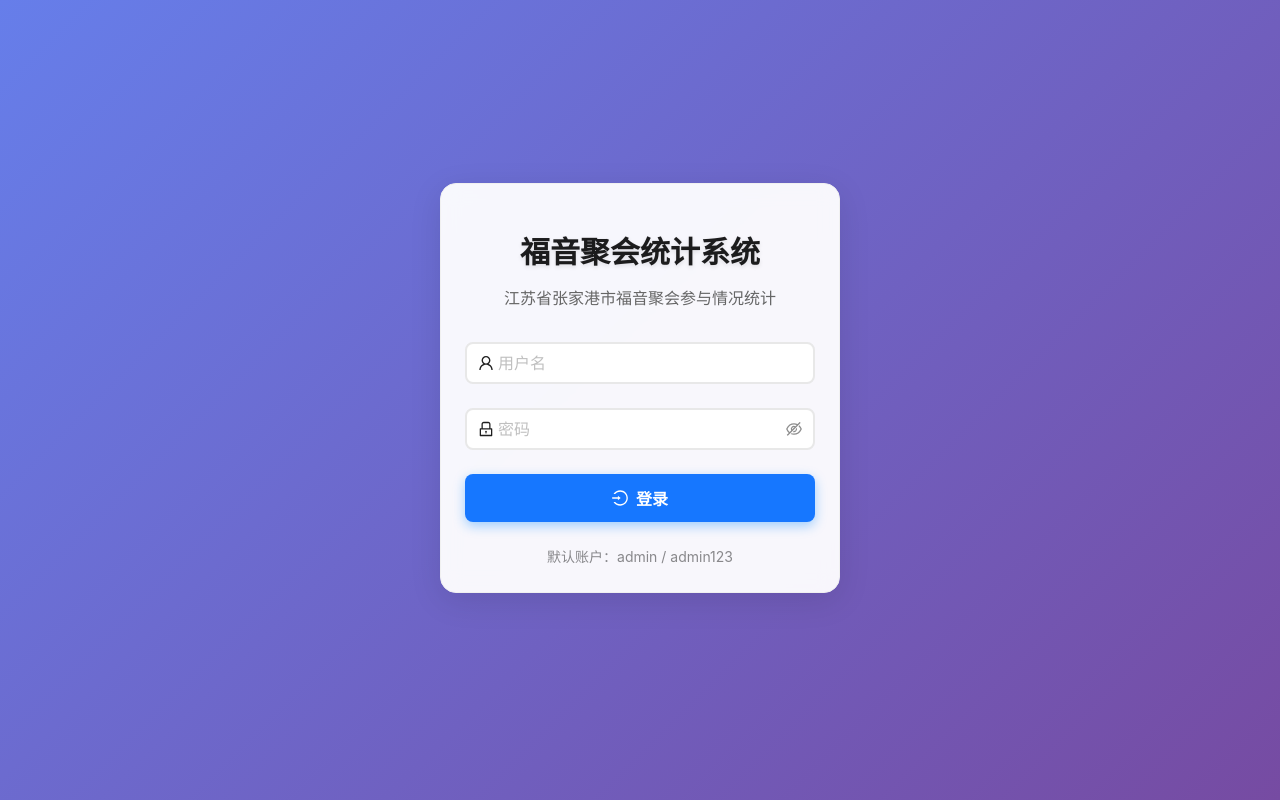
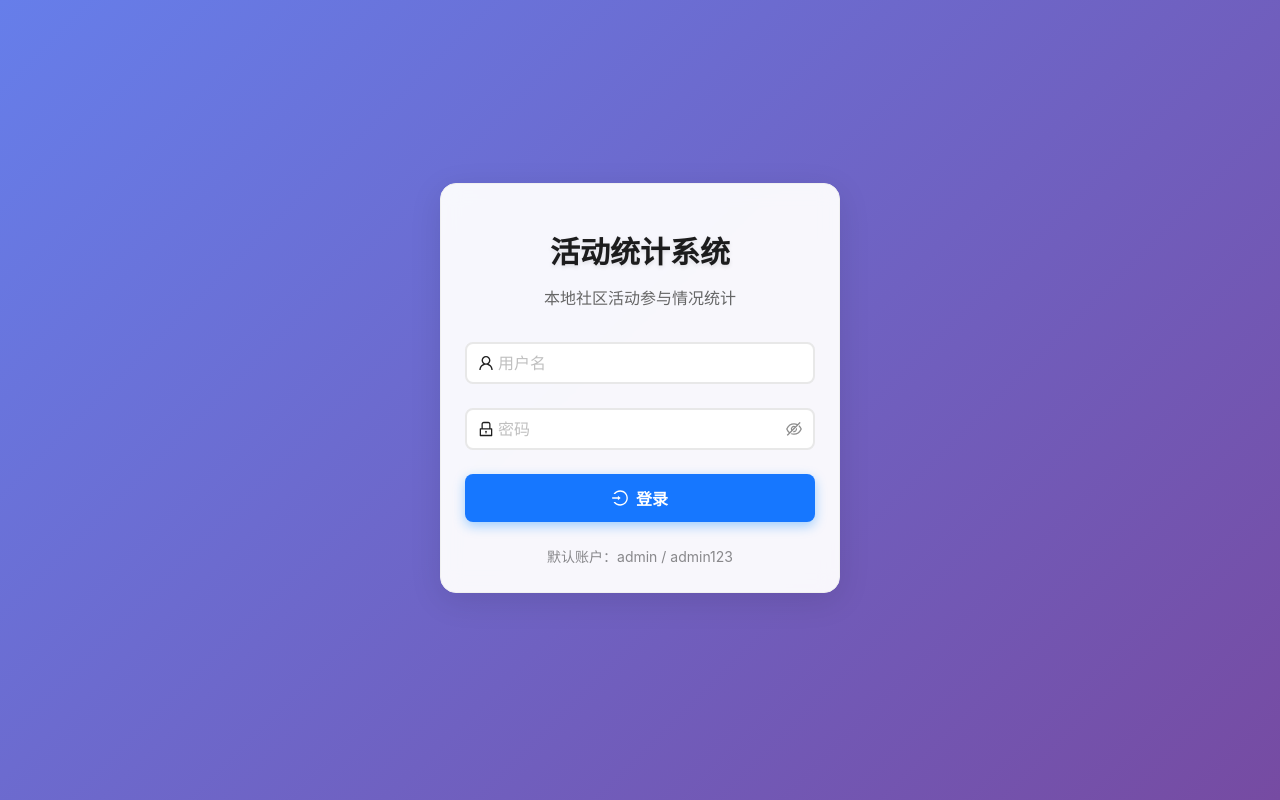
Before and after one commit to YinniCoding/gospel-meeting-stats-clean, a React (Create React App) app in the folder client/: page / in a window 1280 px wide. Built offline with nearby package versions, Linux system fonts and the light colour scheme; no server answers.

Commit message:
renaming all

```diff
--- a/client/public/404.html
+++ b/client/public/404.html
@@ -2,7 +2,7 @@
 <html>
   <head>
     <meta charset="utf-8">
-    <title>福音聚会统计系统</title>
+    <title>活动统计系统</title>
     <script type="text/javascript">
       // Single Page Apps for GitHub Pages
       // MIT License
--- a/client/public/index.html
+++ b/client/public/index.html
@@ -7,11 +7,11 @@
     <meta name="theme-color" content="#000000" />
     <meta
       name="description"
-      content="江苏省张家港市福音聚会参与情况统计网站"
+      content="本地社区活动参与情况统计网站"
     />
     <link rel="apple-touch-icon" href="%PUBLIC_URL%/logo192.png" />
     <link rel="manifest" href="%PUBLIC_URL%/manifest.json" />
-    <title>福音聚会统计系统</title>
+    <title>活动统计系统</title>
   </head>
   <body>
     <noscript>您需要启用JavaScript才能运行此应用程序。</noscript>
--- a/client/src/components/Dashboard.js
+++ b/client/src/components/Dashboard.js
@@ -59,7 +59,7 @@ const Dashboard = () => {
       icon: <PlusOutlined />,
       color: '#1890ff',
       onClick: () => navigate('/meetings/add'),
-      description: '记录新的福音聚会'
+      description: '记录新的社区活动'
     },
     {
       title: '查看统计',
@@ -96,9 +96,9 @@ const Dashboard = () => {
   return (
     <div>
       <div style={{ marginBottom: 24 }}>
-        <Title level={2}>欢迎使用福音聚会统计系统</Title>
+        <Title level={2}>欢迎使用活动统计系统</Title>
         <Text type="secondary">
-          江苏省张家港市福音聚会参与情况统计管理平台
+          本地社区活动参与情况统计管理平台
         </Text>
       </div>
 
--- a/client/src/components/Header.js
+++ b/client/src/components/Header.js
@@ -99,7 +99,7 @@ const Header = () => {
         />
 
         <div style={{ color: 'white', fontSize: '18px', fontWeight: 'bold' }}>
-          福音聚会统计系统
+          活动统计系统
         </div>
       </div>
 
--- a/client/src/components/Login.js
+++ b/client/src/components/Login.js
@@ -31,10 +31,10 @@ const Login = () => {
       <Card className="login-card">
         <div className="login-header">
           <Title level={2} className="login-title">
-            福音聚会统计系统
+            活动统计系统
           </Title>
           <Text className="login-subtitle">
-            江苏省张家港市福音聚会参与情况统计
+            本地社区活动参与情况统计
           </Text>
         </div>
 
--- a/package.json
+++ b/package.json
@@ -1,7 +1,7 @@
 {
   "name": "gospel-meeting-stats",
   "version": "1.0.0",
-  "description": "江苏省张家港市福音聚会参与情况统计网站",
+  "description": "本地社区活动参与情况统计网站",
   "main": "server.js",
   "scripts": {
     "start": "node server.js",
```
Also changed, not shown: client/public/manifest.json, 2 other files (tests, documents, lock files or other folders).
